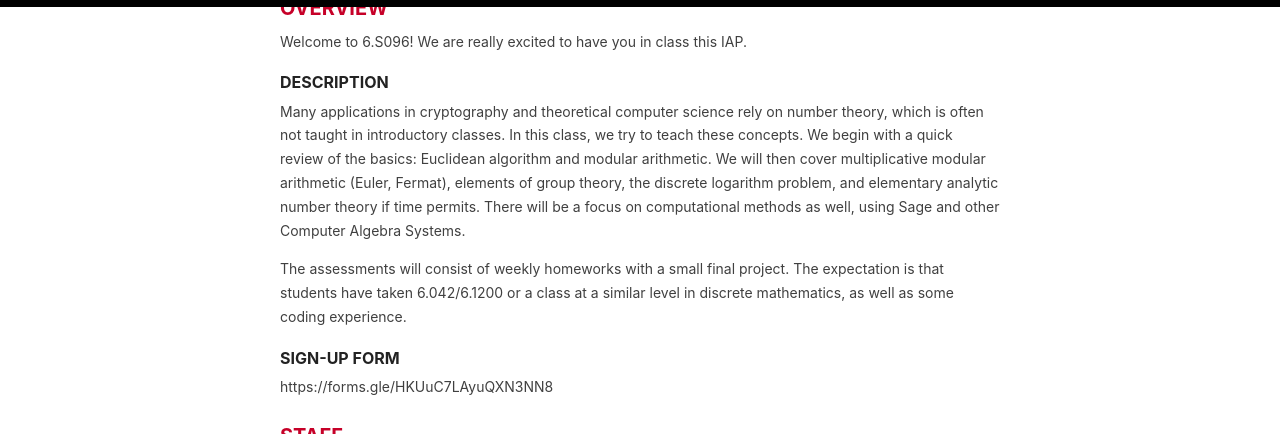
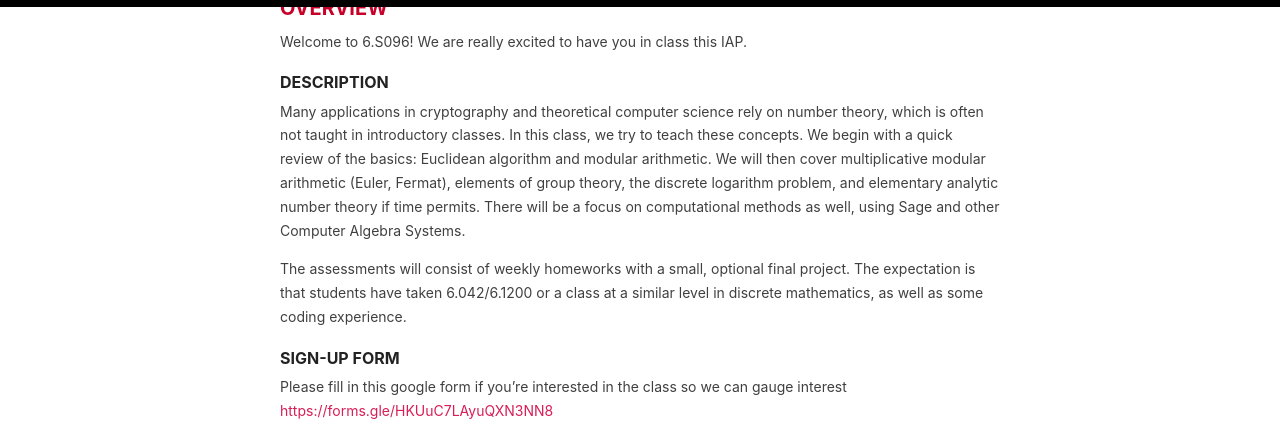
Before and after one commit to 6s096-iap24/6s096-iap24.github.io, a Jekyll site: the page built from _pages/home.md, in a window 1280 px wide and 900 px high, scrolled down 326 px, cut to the strip 0-434 px from the top of the window. Built offline with Jekyll 4.4.1, drawn with Linux system fonts in a browser that asks for light colours.

Commit message:
Update home.md

```diff
--- a/_pages/home.md
+++ b/_pages/home.md
@@ -10,10 +10,10 @@ Welcome to 6.S096! We are really excited to have you in class this IAP.
 ### DESCRIPTION
 Many applications in cryptography and theoretical computer science rely on number theory, which is often not taught in introductory classes. In this class, we try to teach these concepts. We begin with a quick review of the basics: Euclidean algorithm and modular arithmetic. We will then cover multiplicative modular arithmetic (Euler, Fermat), elements of group theory, the discrete logarithm problem, and elementary analytic number theory if time permits. There will be a focus on computational methods as well, using Sage and other Computer Algebra Systems.
 
-The assessments will consist of weekly homeworks with a small final project. The expectation is that students have taken 6.042/6.1200 or a class at a similar level in discrete mathematics, as well as some coding experience.
+The assessments will consist of weekly homeworks with a small, optional final project. The expectation is that students have taken 6.042/6.1200 or a class at a similar level in discrete mathematics, as well as some coding experience.
 
 ### SIGN-UP FORM
-https://forms.gle/HKUuC7LAyuQXN3NN8
+Please fill in this google form if you're interested in the class so we can gauge interest <a href="https://forms.gle/HKUuC7LAyuQXN3NN8">https://forms.gle/HKUuC7LAyuQXN3NN8</a>
 
 
 ## STAFF
```
